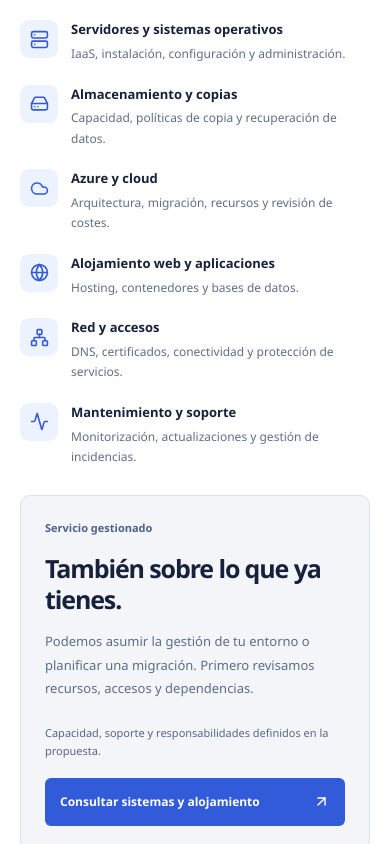
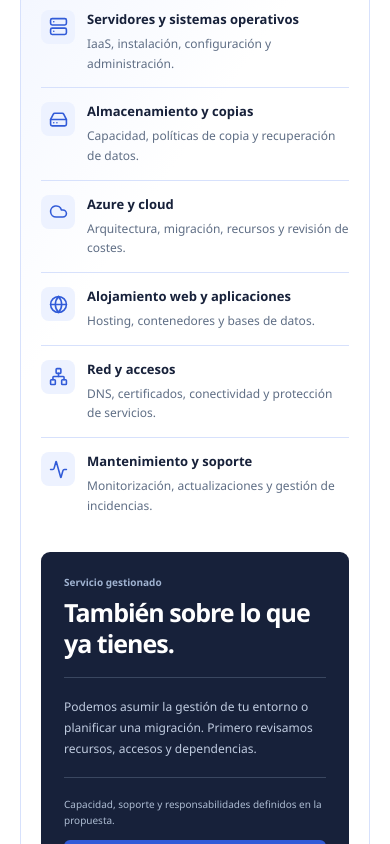
Before and after one commit to PAKM4N/platform, a React (Vite) app in the folder servicios/: page / in a window 390 px wide. Shown: the part 1620-2464 px from the top of the page. Built offline with nearby package versions, Linux system fonts and the light colour scheme.

Commit message:
Compactar el detalle de las áreas de servicio
Agrupa la introducción, prestaciones y CTA de cada área en un panel más corto y cohesionado.

```diff
--- a/servicios/src/ServiciosApp.jsx
+++ b/servicios/src/ServiciosApp.jsx
@@ -191,13 +191,12 @@ export default function ServiciosApp() {
           {AREAS.map((area) => (
             <div key={area.id} data-area={area.id} id={area.id} className="service-panel" role="tabpanel" aria-labelledby={"tab-" + area.id} hidden={activeArea !== area.id} tabIndex="0">
               <div className="service-content">
-                <h2>{area.title}</h2><p className="service-description">{area.description}</p>
+                <div className="service-intro"><span className="service-intro-mark" aria-hidden="true" /><h2>{area.title}</h2><p className="service-description">{area.description}</p></div>
                 <ul className="capability-list">{area.services.map(([name, description], index) => { const Icon = SERVICE_ICONS[area.id][index]; return <li key={name}><span className="capability-icon"><Icon size={19} aria-hidden="true" /></span><div><h3>{name}</h3><p>{description}</p></div></li>; })}</ul>
               </div>
               <aside className="service-aside">
-                <span className="aside-label">{area.note}</span><h3>{area.asideTitle}</h3>
-                {area.asideText && <p>{area.asideText}</p>}
-                {area.steps && <ol className="process-example">{area.steps.map((step) => <li key={step}>{step}</li>)}</ol>}
+                <div className="aside-heading"><span className="aside-label">{area.note}</span><h3>{area.asideTitle}</h3></div>
+                <div className="aside-detail">{area.asideText && <p>{area.asideText}</p>}{area.steps && <ol className="process-example">{area.steps.map((step) => <li key={step}>{step}</li>)}</ol>}</div>
                 <div className="aside-bottom"><p>{area.scope}</p><a className="button-primary" href={area.href}>{area.action}<ArrowUpRight size={17} /></a></div>
               </aside>
             </div>
--- a/servicios/src/servicios.css
+++ b/servicios/src/servicios.css
@@ -76,26 +76,36 @@ h1, h2 { text-wrap: balance; }
 .service-tab-action { display: flex; align-items: center; justify-content: space-between; gap: 12px; margin: auto 24px 0; padding: 13px 0 16px; border-top: 1px solid var(--line); color: var(--area-color); font-size: 11px; font-weight: 800; }
 .service-tab-action svg { transition: transform 180ms ease; }
 .service-tabs button[aria-selected="true"] .service-tab-action svg { transform: rotate(90deg); }
-.service-panel { position: relative; display: grid; grid-template-columns: minmax(0, 1.9fr) minmax(275px, 1fr); gap: 50px; margin-top: 30px; padding: 36px 0 0; border-top: 1px solid var(--line); outline-offset: 8px; }
+.service-panel { position: relative; margin-top: 24px; padding: 38px; overflow: hidden; border: 1px solid var(--area-line); border-top: 3px solid var(--area-color); border-radius: 12px; background: linear-gradient(125deg, var(--area-tint) 0, #fff 37%); outline-offset: 6px; }
 .service-panel[hidden] { display: none; }
-.service-content h2 { max-width: 690px; margin: 0 0 15px; font-size: clamp(27px, 2.3vw, 33px); font-weight: 720; line-height: 1.23; letter-spacing: -.045em; }
-.service-description { max-width: 670px; margin: 0; color: #5a6880; font-size: 14px; line-height: 1.8; }
-.capability-list { display: grid; grid-template-columns: repeat(2, minmax(0, 1fr)); gap: 24px 28px; margin: 30px 0 0; padding: 0; list-style: none; }
-.capability-list li { display: flex; align-items: flex-start; gap: 13px; }
-.capability-icon { display: grid; width: 38px; height: 38px; flex: 0 0 38px; place-items: center; border-radius: 9px; background: var(--area-tint); color: var(--area-color); }
+.service-content { display: grid; grid-template-columns: minmax(265px, .78fr) minmax(0, 1.55fr); gap: 52px; align-items: start; }
+.service-intro { position: relative; padding-left: 18px; }
+.service-intro-mark { position: absolute; top: 4px; bottom: 4px; left: 0; width: 3px; border-radius: 3px; background: var(--area-color); }
+.service-content h2 { max-width: 430px; margin: 0 0 16px; font-size: clamp(27px, 2.3vw, 34px); font-weight: 720; line-height: 1.2; letter-spacing: -.045em; }
+.service-description { max-width: 440px; margin: 0; color: #52627a; font-size: 13px; line-height: 1.8; }
+.capability-list { display: grid; grid-template-columns: repeat(2, minmax(0, 1fr)); gap: 0 28px; margin: 0; padding: 0; list-style: none; }
+.service-panel[data-area="sistemas"] .capability-list { grid-template-columns: repeat(3, minmax(0, 1fr)); gap: 0 22px; }
+.capability-list li { display: flex; min-width: 0; align-items: flex-start; gap: 12px; padding: 15px 0; border-top: 1px solid var(--area-line); }
+.capability-list li:nth-child(-n + 3) { border-top-color: transparent; padding-top: 0; }
+.service-panel:not([data-area="sistemas"]) .capability-list li:nth-child(3) { padding-top: 15px; border-top-color: var(--area-line); }
+.capability-icon { display: grid; width: 34px; height: 34px; flex: 0 0 34px; place-items: center; border-radius: 8px; background: var(--area-tint); color: var(--area-color); }
 .capability-list h3 { margin: 0 0 5px; font-size: 13px; font-weight: 820; line-height: 1.45; }
-.capability-list p { max-width: 310px; margin: 0; color: #5f6e85; font-size: 12px; line-height: 1.7; }
-.service-aside { display: flex; align-self: start; flex-direction: column; padding: 28px; border: 1px solid #dae2ee; border-radius: 10px; background: #f3f5f9; }
-.aside-label { display: block; margin-bottom: 22px; color: #4d6288; font-size: 11px; font-weight: 750; }
-.service-aside h3 { margin: 0 0 15px; font-size: 25px; font-weight: 700; letter-spacing: -.045em; line-height: 1.24; }
-.service-aside > p { margin: 0; color: #5c6d87; font-size: 13px; line-height: 1.8; }
-.aside-bottom { padding-top: 24px; }
-.aside-bottom p { margin-bottom: 17px; color: #566780; font-size: 11px; line-height: 1.7; }
+.capability-list p { max-width: 250px; margin: 0; color: #5f6e85; font-size: 11px; line-height: 1.65; }
+.service-aside { display: grid; grid-template-columns: minmax(210px, .82fr) minmax(280px, 1.22fr) minmax(240px, .9fr); gap: 34px; align-items: center; margin-top: 28px; padding: 22px 24px; border-radius: 9px; background: var(--navy); color: #fff; }
+.aside-heading { min-width: 0; }
+.aside-label { display: block; margin-bottom: 8px; color: #9fb2d0; font-size: 10px; font-weight: 750; }
+.service-aside h3 { margin: 0; font-size: 21px; font-weight: 700; letter-spacing: -.04em; line-height: 1.25; }
+.aside-detail { padding-left: 28px; border-left: 1px solid #3a4760; }
+.aside-detail > p { margin: 0; color: #c0cce0; font-size: 12px; line-height: 1.75; }
+.aside-bottom { min-width: 0; padding-left: 28px; border-left: 1px solid #3a4760; }
+.aside-bottom p { margin-bottom: 12px; color: #aebdd3; font-size: 10px; line-height: 1.6; }
+.service-aside .button-primary { background: var(--area-color); }
+.service-aside .button-primary:hover { background: var(--area-color); filter: brightness(.92); }
 .button-primary { display: inline-flex; width: 100%; min-height: 48px; align-items: center; justify-content: space-between; gap: 10px; padding: 12px 15px; border-radius: 6px; background: var(--blue); color: #fff; font-size: 12px; line-height: 1.5; font-weight: 780; transition: background 150ms ease, transform 150ms ease; }
 .button-primary:hover { background: #2548b2; transform: translateY(-2px); }
-.process-example { counter-reset: process; list-style: none; margin: 7px 0 0; padding: 0; }
-.process-example li { counter-increment: process; position: relative; display: flex; align-items: center; gap: 12px; padding: 10px 0; font-size: 12px; font-weight: 700; }
-.process-example li::before { display: inline-grid; width: 25px; height: 25px; flex: 0 0 auto; place-items: center; border: 1px solid #c3cee2; border-radius: 50%; background: #fff; color: var(--area-color); font-size: 10px; content: counter(process); }
+.process-example { counter-reset: process; display: grid; grid-template-columns: repeat(2, minmax(0, 1fr)); gap: 9px 16px; list-style: none; margin: 0; padding: 0; }
+.process-example li { counter-increment: process; position: relative; display: flex; align-items: center; gap: 9px; color: #d7e1f0; font-size: 10px; font-weight: 700; line-height: 1.4; }
+.process-example li::before { display: inline-grid; width: 22px; height: 22px; flex: 0 0 auto; place-items: center; border: 1px solid #61718c; border-radius: 50%; color: #fff; font-size: 9px; content: counter(process); }
 
 .work-section { position: relative; overflow: hidden; padding-block: 84px; background: #edf1f8; }
 .work-layout { position: relative; display: grid; grid-template-columns: minmax(0, .9fr) minmax(0, 1.6fr); gap: 7%; align-items: center; }
@@ -148,9 +158,12 @@ h1, h2 { text-wrap: balance; }
   .service-tab-copy { padding-inline: 20px; }
   .service-tab-name { font-size: 18px; }
   .service-tab-action { margin-inline: 20px; }
-  .service-panel { gap: 30px; grid-template-columns: minmax(0, 1.7fr) minmax(260px, 1fr); }
-  .service-aside { padding: 23px; }
-  .capability-list { gap: 23px 20px; }
+  .service-panel { padding: 32px; }
+  .service-content { grid-template-columns: minmax(250px, .75fr) minmax(0, 1.45fr); gap: 30px; }
+  .service-panel[data-area="sistemas"] .capability-list { grid-template-columns: repeat(2, minmax(0, 1fr)); gap: 0 20px; }
+  .service-panel[data-area="sistemas"] .capability-list li:nth-child(3) { padding-top: 15px; border-top-color: var(--area-line); }
+  .service-aside { grid-template-columns: minmax(190px, .8fr) minmax(250px, 1.15fr) minmax(215px, .9fr); gap: 20px; padding: 21px; }
+  .aside-detail, .aside-bottom { padding-left: 20px; }
   .work-layout { gap: 5%; }
 }
 @media (max-width: 850px) {
@@ -174,12 +187,14 @@ h1, h2 { text-wrap: balance; }
   .service-tab-name { font-size: 16px; }
   .service-tab-summary { font-size: 11px; }
   .service-tab-action { margin-inline: 15px; font-size: 10px; }
-  .service-panel { grid-template-columns: 1fr; gap: 30px; min-height: 0; }
-  .service-aside { display: grid; grid-template-columns: 1fr 1fr; column-gap: 35px; }
-  .aside-label { grid-column: 1 / -1; margin-bottom: 17px; }
-  .service-aside h3 { grid-column: 1; }
-  .service-aside > p, .process-example { grid-column: 1; }
-  .aside-bottom { grid-column: 2; grid-row: 2 / span 2; align-self: end; padding-top: 0; }
+  .service-panel { padding: 30px; }
+  .service-content { grid-template-columns: 1fr; gap: 28px; }
+  .service-intro { max-width: 610px; }
+  .service-panel[data-area="sistemas"] .capability-list { grid-template-columns: repeat(2, minmax(0, 1fr)); }
+  .service-aside { grid-template-columns: minmax(0, 1fr) minmax(235px, .85fr); gap: 12px 28px; }
+  .aside-heading { grid-column: 1; grid-row: 1; }
+  .aside-detail { grid-column: 1; grid-row: 2; padding: 13px 0 0; border: 0; border-top: 1px solid #3a4760; }
+  .aside-bottom { grid-column: 2; grid-row: 1 / span 2; align-self: stretch; display: flex; flex-direction: column; justify-content: flex-end; }
   .work-layout { grid-template-columns: 1fr; gap: 38px; }
   .work-copy > p:not(.eyebrow) { max-width: 500px; }
   .work-section { padding-block: 64px; }
@@ -218,16 +233,22 @@ h1, h2 { text-wrap: balance; }
   .service-tab-summary { font-size: 10px; line-height: 1.5; }
   .service-tab-action { display: flex; justify-content: center; padding: 0; margin: 0; border: 0; font-size: 0; }
   .service-tab-action svg { width: 17px; }
-  .service-panel { margin-top: 27px; padding-top: 28px; gap: 28px; }
+  .service-panel { margin-top: 20px; padding: 23px 20px; border-radius: 9px; }
+  .service-content { display: block; }
+  .service-intro { padding-left: 14px; }
   .service-content h2 { font-size: 28px; }
   .service-description { font-size: 13px; }
-  .capability-list { grid-template-columns: 1fr; margin-top: 25px; gap: 20px; }
+  .capability-list, .service-panel[data-area="sistemas"] .capability-list { grid-template-columns: 1fr; margin-top: 25px; gap: 0; }
+  .capability-list li, .capability-list li:nth-child(-n + 3), .service-panel[data-area="sistemas"] .capability-list li:nth-child(3) { padding: 14px 0; border-top: 1px solid var(--area-line); }
+  .capability-list li:first-child { padding-top: 0; border-top-color: transparent; }
   .capability-list h3 { font-size: 13px; }
   .capability-list p { max-width: none; font-size: 12px; }
-  .service-aside { display: flex; padding: 24px; }
-  .aside-label { margin-bottom: 18px; }
+  .service-aside { display: block; margin-top: 22px; padding: 23px; }
+  .aside-label { margin-bottom: 8px; }
   .service-aside h3 { font-size: 25px; }
-  .aside-bottom { padding-top: 23px; }
+  .aside-detail { margin-top: 18px; padding: 18px 0 0; border-top: 1px solid #3a4760; }
+  .aside-bottom { display: block; margin-top: 18px; padding: 18px 0 0; border: 0; border-top: 1px solid #3a4760; }
+  .process-example { grid-template-columns: 1fr; }
   .work-section { padding-block: 48px; }
   .work-copy h2 { font-size: 36px; }
   .work-copy > p:not(.eyebrow) { font-size: 13px; }
```
